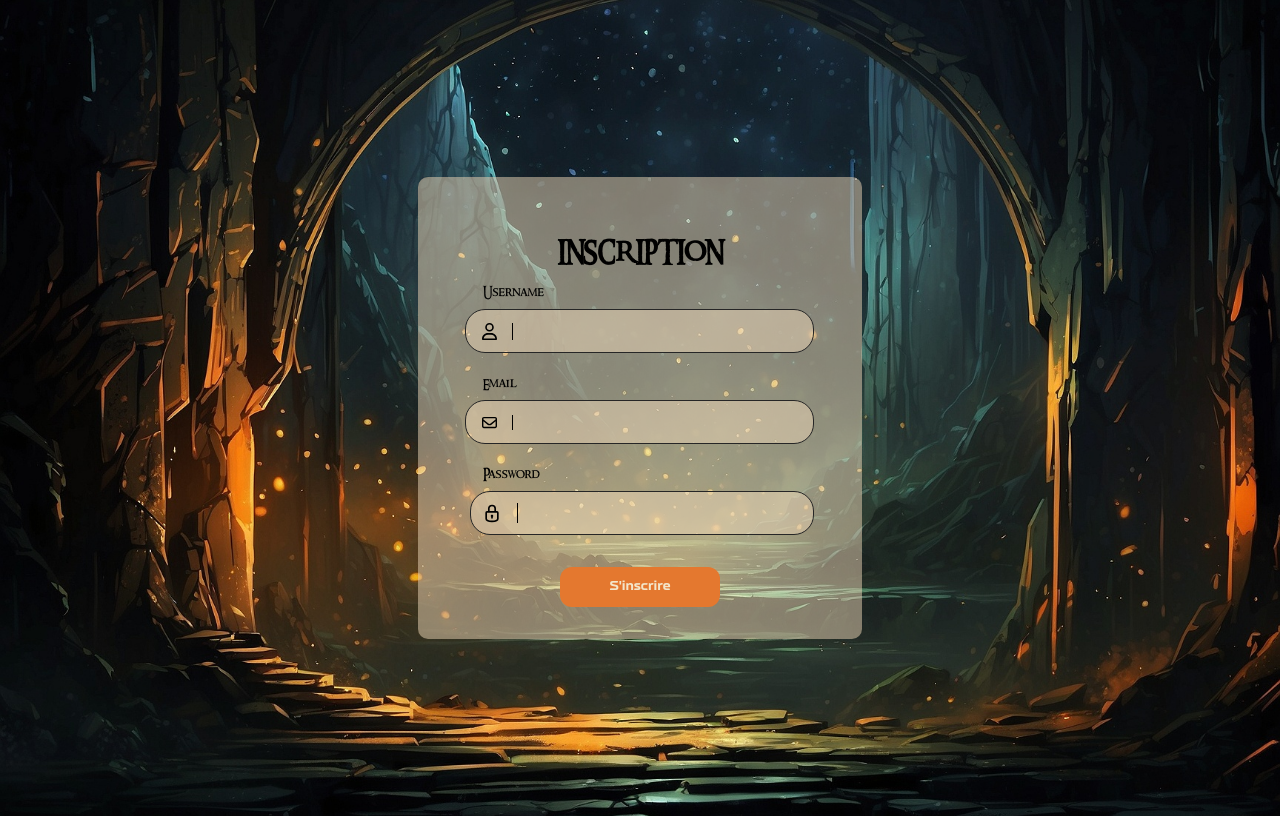
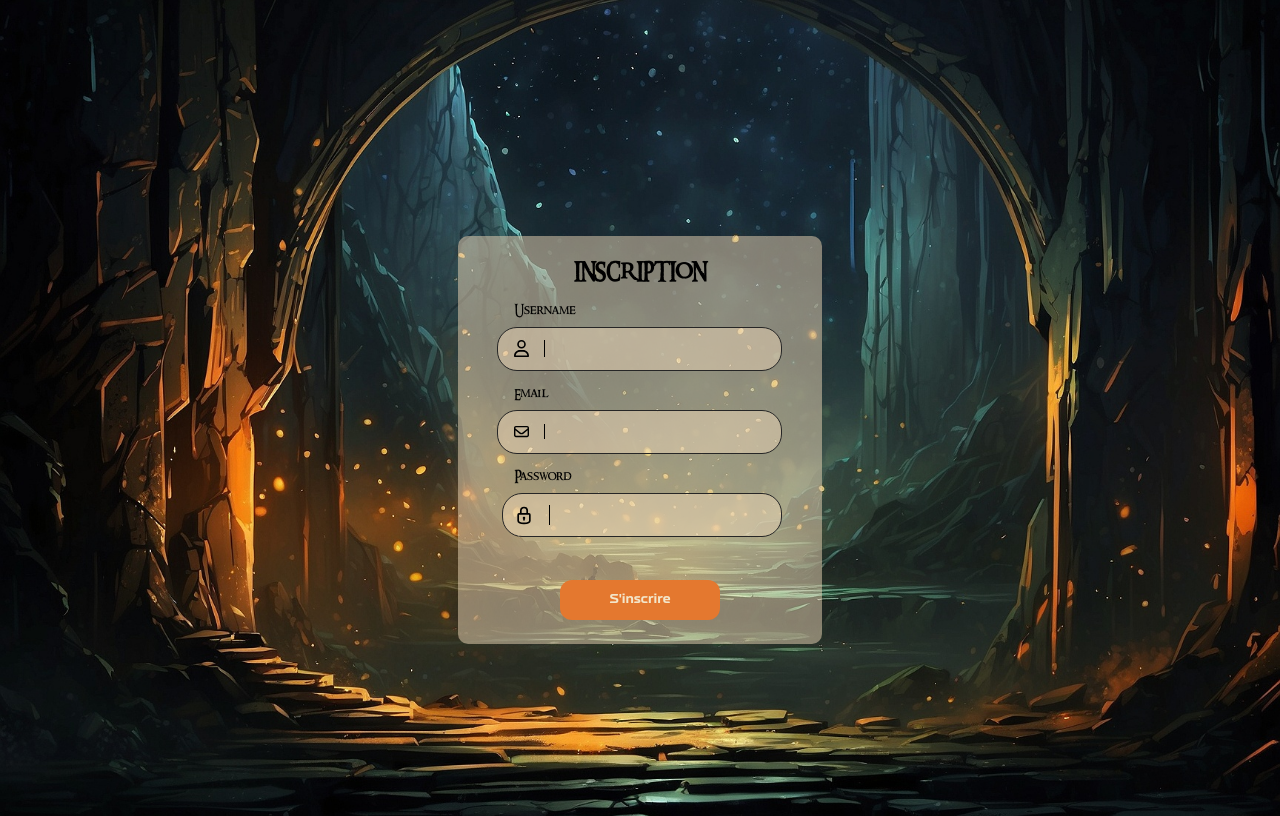
Before and after one commit to roxane-julie/b3-c3-django-breton-olejniczak, a Django app: template passwordManager/passwordApp/templates/signUp.html in a window 1280 px wide. Run offline with Django 3.2, Linux system fonts and the light colour scheme; the template is opened without the code that fills it, so the values that code supplies are empty, except form fields; tables that the repository leaves empty hold one stand-in row (values such as "Sample post"); form fields are guessed from the names that the template uses.

Commit message:
Fix some UI for signup

```diff
--- a/passwordManager/passwordApp/static/signUp.css
+++ b/passwordManager/passwordApp/static/signUp.css
@@ -26,9 +26,10 @@ body {
 }
 
 h1{
-    font-size: 1.5em;
+    font-size: 1.2em;
     font-family: 'RingBearer';
-    margin: 1.2em 0;
+    margin-top: 0;
+    margin-bottom: 1.5em;
 }
 
 form{
@@ -36,10 +37,12 @@ form{
     flex-direction: column;
     justify-content: center;
     align-items: center;
-    padding: 2em;
+    position: relative;
+    padding: 1.5em;
     border-radius: 10px;
     background-color: rgba(237, 216, 184, 0.5);
-    width: 30%;
+    width: 25%;
+    top: 2em;
 }
 
 label {
@@ -67,7 +70,8 @@ input.submit-btn {
     border: none!important;
     cursor: pointer;
     font-family: 'NeuSharp'!important;
-    transition: font-size 0.3s ease; /* Suppression de la transition sur la bordure */
+    transition: font-size 0.3s ease;
+    margin-top: 1.5em;
 }
 
 input.submit-btn:hover {
@@ -91,6 +95,8 @@ input[type="text"]:focus, input[type="email"]:focus, input[type="password"]:focu
     outline: none; /* pas de contour lors du focus */
     font-family: 'NeuSharp';
     width: 100%;
+    border: 1px solid #3a9594;
+    box-shadow: 0 0 10px rgba(0,0,0,0.25);
 }
 
 
@@ -100,7 +106,7 @@ input[type="text"]:focus, input[type="email"]:focus, input[type="password"]:focu
     flex-direction: row;
     justify-content: center;
     align-items: center;
-    margin-bottom: 2em;
+    margin-bottom: 1.5em;
     margin-left: 0;
     align-self: center;
     width: 100%;
@@ -146,6 +152,17 @@ input[type="text"]:focus, input[type="email"]:focus, input[type="password"]:focu
     width: 15px;
 }
 
+.div-error{
+    display: flex;
+    position: absolute;
+    top: 4.9em;
+    left: 5em;
+    color: brown;
+    font-family: "Planewalker";
+    font-size: 0.6em;
+    width: 80%;
+}
+
 .modal {
     display: none;
     position: fixed;
--- a/passwordManager/passwordApp/templates/signUp.html
+++ b/passwordManager/passwordApp/templates/signUp.html
@@ -29,12 +29,12 @@
             </div>
             <input class="submit-btn" type="submit" value="S'inscrire">
         </form>
-    <!-- <div id="successModal" class="modal">
+   <div id="successModal" class="modal">
         <div class="modal-content">
             <span class="close">&times;</span>
             <p>Inscription réussie !</p>
-        </div> -->
-    <!-- <script>
+        </div>
+    <script>
         var modal = document.getElementById("successModal");
         var span = document.getElementsByClassName("close")[0];
 
@@ -52,6 +52,18 @@
                 modal.style.display = "none";
             }
         }
-    </script> -->
+        document.querySelector("form").addEventListener("submit", function(event) {
+    var passwordInput = document.querySelector('input[type="password"]');
+    var password = passwordInput.value;
+    var regex = /^(?=.*[0-9])(?=.*[!@#$%^&*])[a-zA-Z0-9!@#$%^&*]{8,}$/;
+    if (!regex.test(password)) {
+        var errorDiv = document.createElement("div");
+        errorDiv.className = "div-error"; // Ajoute la classe "div-error" à la div
+        errorDiv.textContent = "Le mot de passe doit contenir au moins 8 caractères, un caractère spécial, une majuscule et un nombre.";
+        passwordInput.parentNode.insertBefore(errorDiv, passwordInput.nextSibling);
+        event.preventDefault();
+    }
+});
+    </script>
 </body>
 </html>
```
